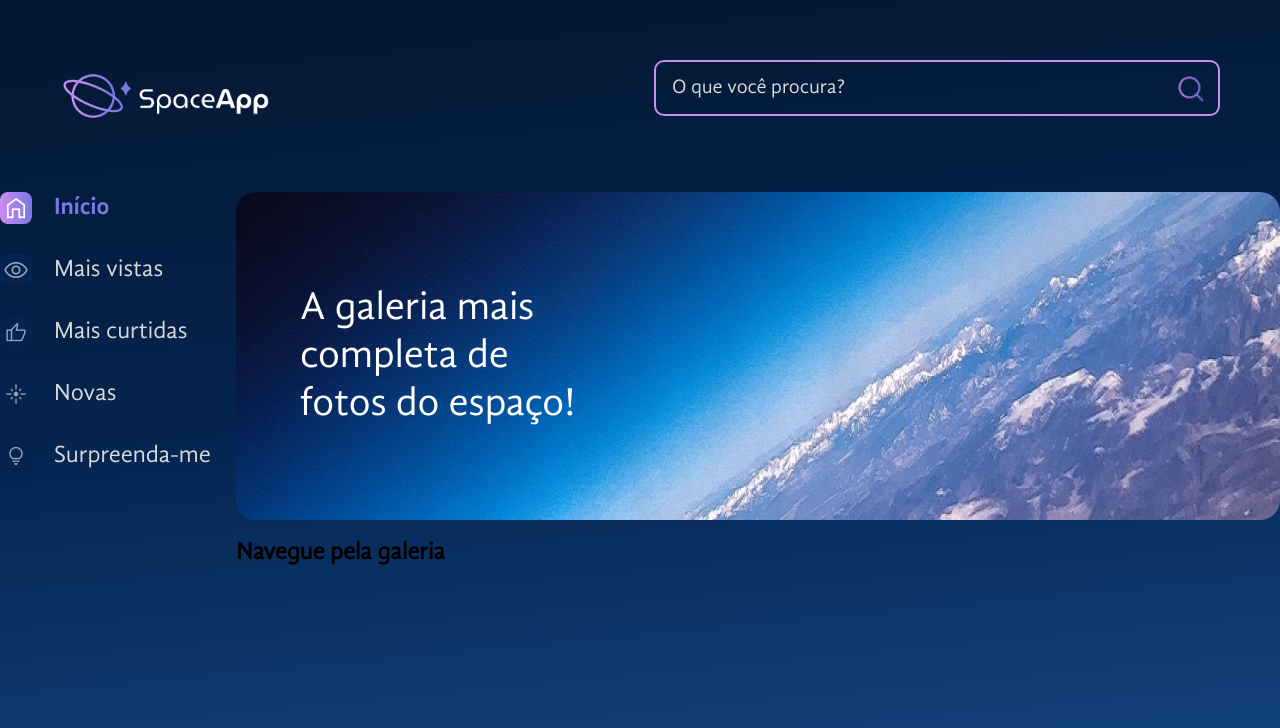
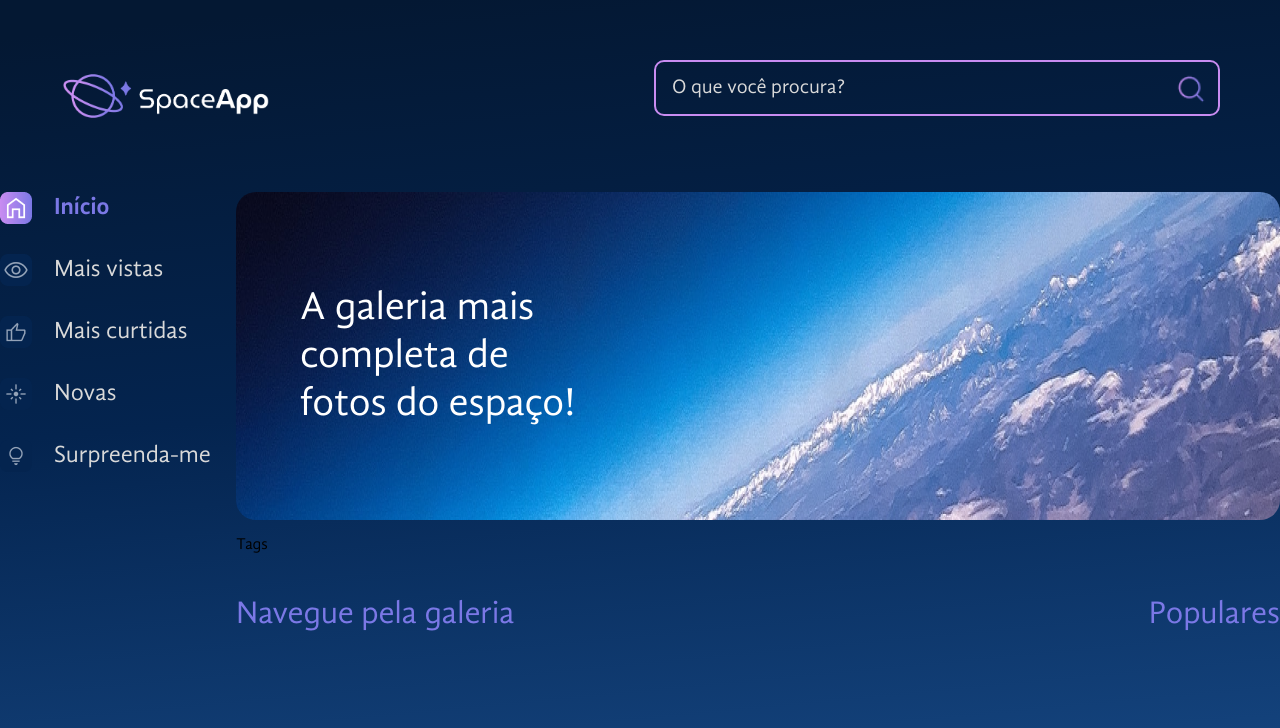
Before and after one commit to SamillyNunes/space-app, a React (Vite) app: page / in a window 1280 px wide. Shown: the top 728 px of the page. Built offline with nearby package versions, Linux system fonts and the light colour scheme.

Commit message:
chore: working on gallery content

```diff
--- /dev/null
+++ b/src/components/Gallery/Popular/index.jsx
@@ -0,0 +1,7 @@
+import Title from "../../Title";
+
+const Popular = () => {
+    return <Title>Populares</Title>
+}
+
+export default Popular;
--- /dev/null
+++ b/src/components/Gallery/Tags/index.jsx
@@ -0,0 +1,5 @@
+const Tags = () => {
+    return <p>Tags</p>
+}
+
+export default Tags;
--- a/src/components/Gallery/index.jsx
+++ b/src/components/Gallery/index.jsx
@@ -1,6 +1,28 @@
+import styled from "styled-components";
+import Title from "../Title";
+import Popular from "./Popular";
+import Tags from "./Tags";
+
+const GalleryContainer = styled.div`
+    display: flex;
+`;
+
+const FluidSection = styled.section`
+    flex-grow: 1;
+`;
+
 const Gallery = () => {
     return (
-        <h2>Navegue pela galeria</h2>
+        <>
+            <Tags />
+
+            <GalleryContainer>
+                <FluidSection>
+                    <Title>Navegue pela galeria</Title>
+                </FluidSection>
+                <Popular/>
+            </GalleryContainer>
+        </>
     );
 }
 
--- /dev/null
+++ b/src/components/Title/index.jsx
@@ -0,0 +1,11 @@
+import styled from "styled-components";
+
+const Title = styled.h2`
+    color: #7B78E6;
+    font-size: 32px;
+    font-weight: 400;
+    text-align: ${props => props.$alignment ? props.$alignment : 'left'};
+
+`;
+
+export default Title;
```
